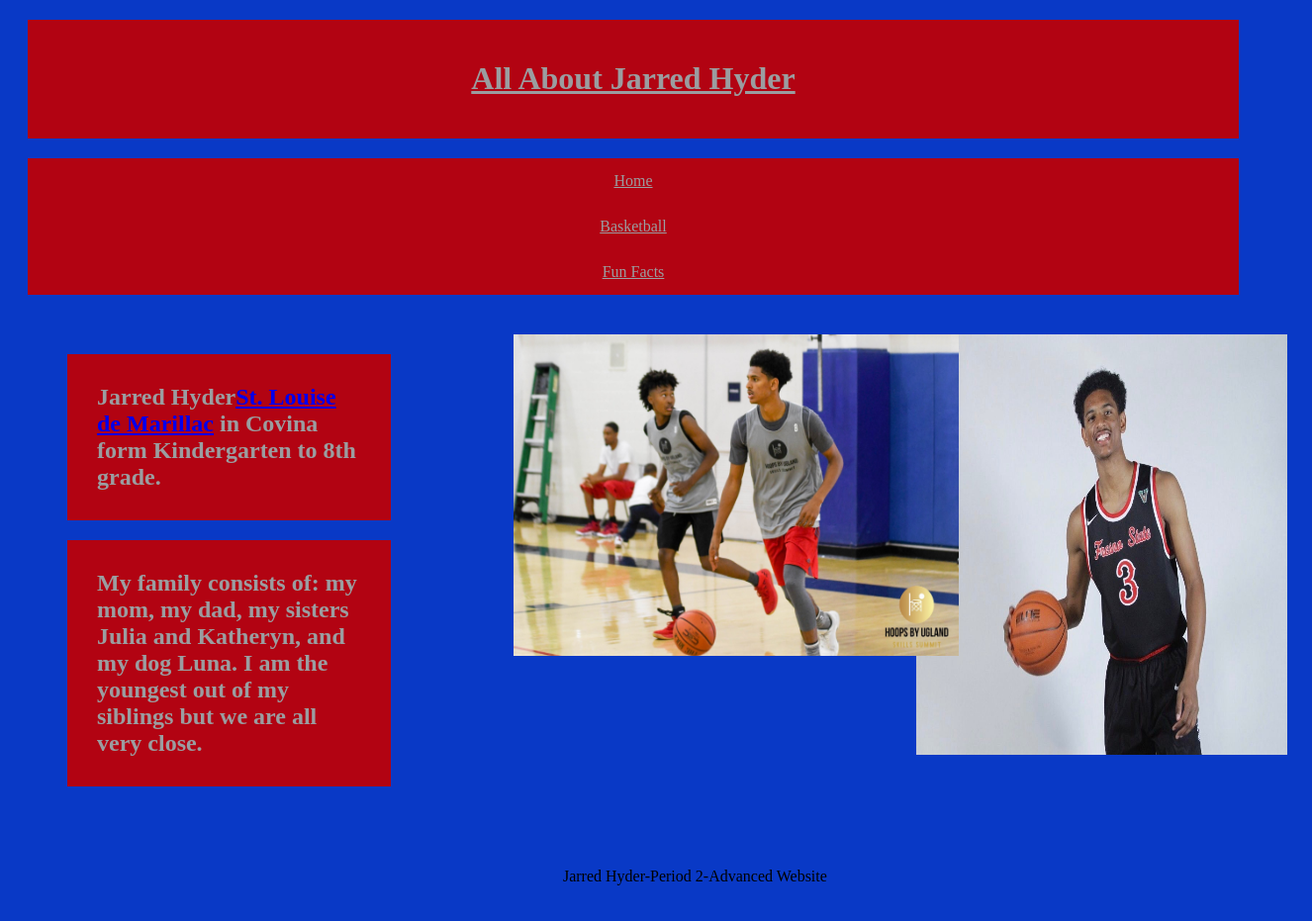
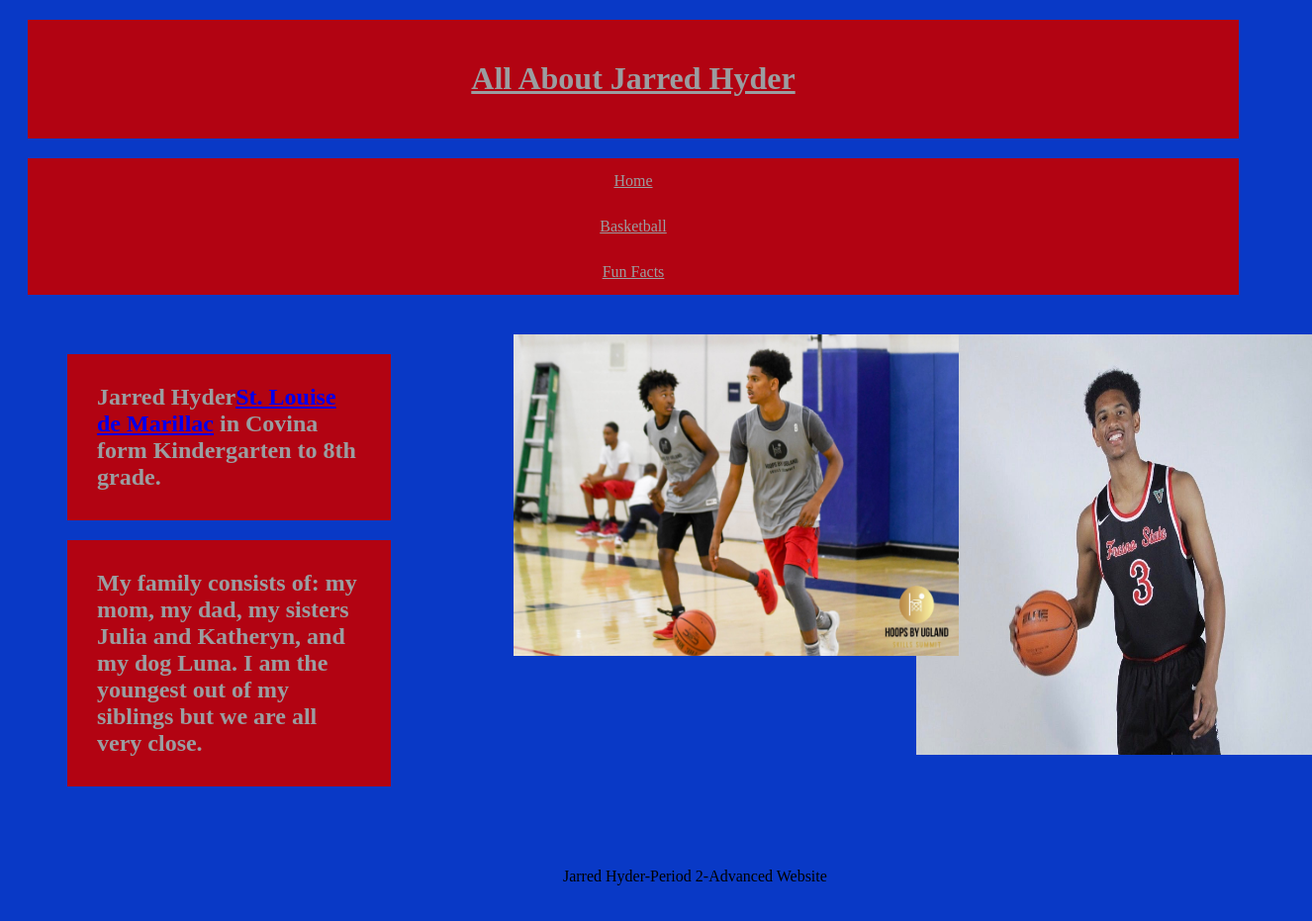
Before and after one commit to jarredhyder36/Advanced_Website, a plain HTML site: page Basketball.html in a window 1280 px wide. Shown: the whole page at 99% size, 1326 px wide, since content can reach past the window. Drawn offline with Linux system fonts and the light colour scheme.

Commit message:
Update Basketball.html

```diff
--- a/Basketball.html
+++ b/Basketball.html
@@ -31,7 +31,7 @@
 
 		<div class="row">
 			<div class="columnright1"> <!-- calling in right column from CSS file -->
-					<img src="Fresno2.JPG" title="I have played basketball since I was 3 years old." style="width:375;height:425;">
+					<img src="Fresno2.JPG" title="I have played basketball since I was 3 years old." style="width:400;height:425;">
 		</div>
 		</div>
 		<div class="row">
```
